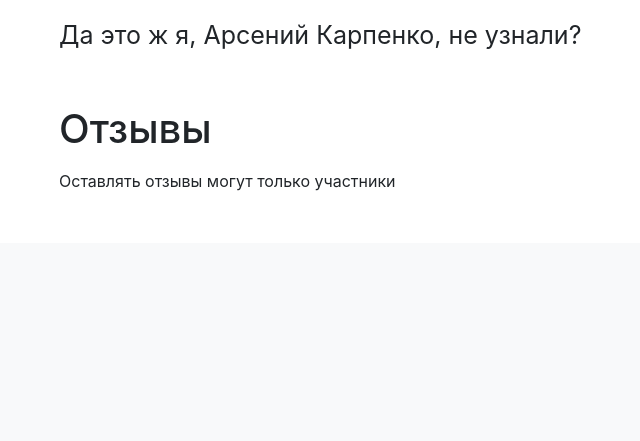
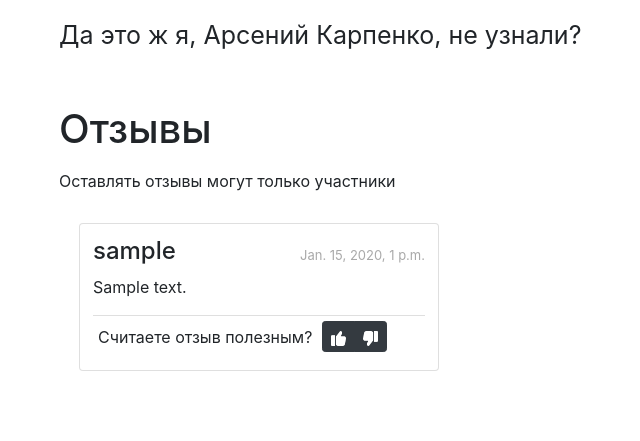
Before and after one commit to ProtaX/grechi_net, a Django app: page /homepage/ in a window 1280 px wide. Shown: the part 977-1418 px from the top of the page, without its empty margins (11-651 px from the left). Before the commit the page ends 1168 px from the top, so only its background shows below. Run offline with Django 3.2, Linux system fonts and the light colour scheme; tables that the repository leaves empty hold one stand-in row (values such as "Sample post"); some libraries are stand-ins or nearby versions.

Commit message:
feedback system using POST

```diff
--- a/homepage/forms.py
+++ b/homepage/forms.py
@@ -9,3 +9,8 @@ class ParticipateForm(forms.Form):
     package_volume = forms.IntegerField(validators=[v.MaxValueValidator(5000), v.MinValueValidator(100)])
     wb_per_meal = forms.IntegerField(validators=[v.MaxValueValidator(500), v.MinValueValidator(100)])
     hungry_people = forms.IntegerField(validators=[v.MaxValueValidator(10), v.MinValueValidator(1)])
+
+class CommentForm(forms.Form):
+    email = forms.EmailField(help_text="Email", required=True)
+    nickname = forms.CharField(max_length=128)
+    text = forms.CharField(max_length=256)
--- a/homepage/static/css/styles.css
+++ b/homepage/static/css/styles.css
@@ -96,3 +96,68 @@ input[type=range]::-moz-range-thumb {
 #homepage-load-wb-prices-sipnner {
     margin-left: 5px;
 }
+
+#comment-warning {
+    padding-bottom: 10px;
+}
+
+#homepage-feedback-block {
+    padding-top: 10px;
+}
+
+.comment-date {
+    color: darkgrey;
+    font-size: small;
+}
+
+.card-title {
+    margin-bottom: 0px;
+}
+
+.comment-header {
+    margin-bottom: 10px;
+}
+
+.rate-btn {
+    height: 15px;
+    width: 15px;
+}
+
+.card-footer {
+    background-color: white;
+    padding-right: 0px;
+    padding-left: 0px;
+    padding-top: 5px;
+    padding-bottom: 5px;
+}
+
+.comment-card-body {
+    padding: 13px;
+}
+
+.comment-card {
+    width: 340px;
+}
+
+.comment-text {
+    margin-top: 15px;
+    margin-bottom: 15px;
+}
+
+.is-comment-good {
+    padding-left: 5px;
+    padding-right: 5px;
+}
+
+.rating-btns {
+    padding-left: 5px;
+    padding-right: 5px;
+}
+
+#send-comment-btn {
+    margin-top: 10px !important;
+}
+
+#comment-form-container {
+    width: 250px;
+}
--- /dev/null
+++ b/homepage/static/js/comments.js
@@ -0,0 +1,106 @@
+var comments_section = document.getElementById("homepage-feedback-block");
+var comments_spinner = document.getElementById("homepage-load-comments-sipnner");
+var send_comment_btn = document.getElementById("send-comment-btn");
+var comment_nickname = document.getElementById("nickname");
+var comment_text = document.getElementById("comment");
+var comment_form = document.getElementById("comment-form");
+
+var httpRequestComments;
+var isCommentsLoading = false;
+var ajaxURLComments = 'load_comments';
+var lastUpdateDate = '0';
+
+$(document).ready(function(){
+  getCommentsAsync(httpRequestComments, ajaxURLComments);
+});
+
+if (comment_nickname) {
+  comment_nickname.onkeyup = function() {
+    const forbidden = new RegExp('[!@#$%^&*()]');
+    var res = comment_nickname.value.match(forbidden);
+    if (res) {
+      send_comment_btn.className = 'btn btn-danger';
+      send_comment_btn.innerText = 'Некорректное имя';
+      send_comment_btn.disabled =  true;
+    }
+    else {
+      send_comment_btn.className = 'btn btn-dark my-2 my-sm-0';
+      send_comment_btn.innerText = 'Отправить';
+      send_comment_btn.disabled =  false;
+    }
+  }
+}
+
+if (send_comment_btn) {
+  send_comment_btn.onclick = function() {
+    if (send_comment_btn.disabled == true) {
+      return;
+    }
+    if (comment_nickname.value.length == 0 || comment_text.value.length == 0) {
+      return;
+    }
+    // TODO: ajax here instead
+    comment_form.submit();
+  }
+}
+
+async function getCommentsAsync(xhttpr, url) {
+  if (window.XMLHttpRequest) {
+      xhttpr = new XMLHttpRequest();
+  if (xhttpr.overrideMimeType) {
+      xhttpr.overrideMimeType('text/xml');
+      }
+  } else if (window.ActiveXObject) { // IE
+      try {
+          xhttpr = new ActiveXObject("Msxml2.XMLHTTP");
+      } catch (e) {
+          try {
+              xhttpr = new ActiveXObject("Microsoft.XMLHTTP");
+          } catch (e) {
+              alert('Ваш браузер не поддерживает AJAX');
+              return false;
+          }
+      }
+  }
+  if (!xhttpr) {
+      alert('Ваш браузер не поддерживает AJAX');
+      return false;
+  }
+
+  while(true) {
+    loadComments(xhttpr, url);
+    await new Promise(r => setTimeout(r, 105000));
+  }
+}
+
+function loadComments(xhttpr, url) {
+  if (isCommentsLoading == true) {
+    return;
+  }
+  isCommentsLoading = true;
+  var url_params = new URLSearchParams();
+  url_params.append('lastUpdate', lastUpdateDate)
+  console.log(url_params);
+  xhttpr.open('GET', url + '?' + url_params, true);
+  console.log(url_params);
+  xhttpr.send(null);
+  xhttpr.onreadystatechange = function() { onCommentsLoad(xhttpr); };
+}
+
+function onCommentsLoad(xhttpr) {
+  if (xhttpr.readyState == 4 ) {
+    if (xhttpr.status == 200) {
+      var responce = xhttpr.responseText;
+      comments_section.innerHTML = responce;
+      comments_spinner.hidden = true;
+      lastUpdateDate = new Date();
+      $('[data-toggle="popover"]').popover();
+    } else {
+      comments_section.innerText = "Ошибка при загрузке отзывов";
+    }
+  } else {
+      return;
+  }
+
+  isCommentsLoading = false;
+}
--- a/homepage/templates/base_generic.html
+++ b/homepage/templates/base_generic.html
@@ -58,7 +58,7 @@
       {% if is_user_auth == False %}
       <form class="form-inline my-2 my-lg-0" action="{% url 'add_participant' %}" method="post" id="participant-form">
         {% csrf_token %}
-        <input class="form-control mr-sm-2" type="email" placeholder="Email" aria-label="Следить" id="id_email" name="email" required />
+        <input class="form-control mr-sm-2" type="email" placeholder="Email" aria-label="Участвовать" id="id_email" name="email" required />
         <input type="hidden" id="packages_count_h" name="packages_count" value="" />
         <input type="hidden" id="meals_per_day_h" name="meals_per_day" value="" />
         <input type="hidden" id="wb_per_meal_h" name="wb_per_meal" value="" />
@@ -74,5 +74,6 @@
   {% block content %}{% endblock %}
   <script src="{% static 'js/sliders.js' %}"></script>
   <script src="{% static 'js/load-prices.js' %}"></script>
+  <script src="{% static 'js/comments.js' %}"></script>
 </body>
 </html>
--- /dev/null
+++ b/homepage/templates/comment-card.html
@@ -0,0 +1,19 @@
+{% for comment in comments %}
+    <div class="comment-card col-sm-4">
+        <div class="card card-body comment-card-body">
+            <div class="d-flex justify-content-between align-items-end comment-header">
+                <h4 class="card-title">{{ comment.0 }}</h4>
+                <span class="comment-date">{{ comment.2 }}</span>
+            </div>
+            <p class="card-text">{{ comment.1 }}</p>
+            <div class="d-flex flex-row card-footer align-items-center">
+                <span class="is-comment-good ">Считаете отзыв полезным?</span>
+                <div class="btn-group btn-group-sm rating-btns">
+                    {% load static %}
+                    <button type="button" class="btn btn-dark" data-toggle="popover" data-content="{{ comment.3 }}" data-placement="bottom" data-trigger="hover"><img src="{% static 'img/like-white.png' %}" class="rate-btn"/></button>
+                    <button type="button" class="btn btn-dark" data-toggle="popover" data-content="{{ comment.4 }}" data-placement="bottom" data-trigger="hover"><img src="{% static 'img/dislike-white.png' %}" class="rate-btn"/></button>
+                </div>
+            </div>
+        </div>
+    </div>
+{% endfor %}
--- a/homepage/templates/index.html
+++ b/homepage/templates/index.html
@@ -92,7 +92,21 @@
     <p style="font-weight: lighter;">
         <div id="homepage-feedback">
             {% if is_user_auth == False %}
-            Оставлять отзывы могут только участники
+            <span id="comment-warning">Оставлять отзывы могут только участники</span>
+            {% endif %}
+            <div class="row" id="homepage-feedback-block">
+                <div class="spinner-border spinner-border-sm" id="homepage-load-comments-sipnner" hidden="false"></div>
+            </div>
+            {% if is_user_auth == True %}
+            <div class="card comment-card-body" id="comment-form-container">
+                <form action="{% url 'add_comment' %}" method="post" id="comment-form">
+                    {% csrf_token %}
+                    <h4>Оставить отзыв:</h4>
+                    <input type="text" placeholder="Ваше имя" class="form-control comment-text" id="nickname" name="nickname" required>
+                    <textarea class="form-control comment-text" placeholder="Отзыв" rows="5" id="comment" name="comment" required></textarea>
+                    <button class="btn btn-dark my-2 my-sm-0" type="button" id="send-comment-btn">Отправить</button>
+                </form>
+            </div>
             {% endif %}
         </div>
     </p>
--- a/homepage/urls.py
+++ b/homepage/urls.py
@@ -9,4 +9,6 @@ urlpatterns = [
     path('validate_invite/<str:invite_id>', views.validate_invite, name='validate_invite'),
     path('logout', views.logout, name='logout'),
     path('load_prices', views.load_prices, name='load_prices'),
+    path('load_comments', views.load_comments, name='load_comments'),
+    path('add_comment', views.add_comment, name='add_comment'),
 ]
--- a/homepage/views.py
+++ b/homepage/views.py
@@ -1,16 +1,20 @@
 from django.core.exceptions import ObjectDoesNotExist
 from django.shortcuts import render
 from django.shortcuts import redirect
+from django.contrib.auth.hashers import SHA1PasswordHasher
+from django.utils.dateparse import parse_datetime
 from .models import VisitorData
 from .models import InviteEntry
+from .models import Comment
+from .models import RatingEntry
 from .forms import ParticipateForm
-from django.contrib.auth.hashers import SHA1PasswordHasher
+from .forms import CommentForm
+from bs4 import BeautifulSoup
 import pytz
+import json
+import requests as r
+import random as rnd
 import datetime as dt
-from django.utils.dateparse import parse_datetime
-from bs4 import BeautifulSoup
-import requests as r
-
 
 def index(request):
     context = {}
@@ -67,7 +71,8 @@ def add_participant(request):
                                         package_volume=form.cleaned_data['package_volume'],
                                         hungry_people=form.cleaned_data['hungry_people'])
                 # cookie = hasher.encode(email_from_form, dt.datetime.now().__str__())
-                cookie = hasher.encode(email_from_form, '12345')
+                salt_num = int(rnd.random() * 10000000000000000)
+                cookie = hasher.encode(email_from_form, str(salt_num))
                 participant.cookie = cookie
                 participant.save()
                 request.session['cookie'] = cookie
@@ -120,8 +125,16 @@ def validate_invite(request, invite_id):
         else:
             try:
                 participant = VisitorData.objects.get(email=email)
+
+                salt_num = int(rnd.random() * 10000000000000000)
+                hasher = SHA1PasswordHasher()
+                cookie = hasher.encode(email, str(salt_num))
+
+                participant.cookie = cookie
                 request.session['cookie'] = participant.cookie
                 invite.is_validated = True
+
+                participant.save()
                 invite.save()
                 print('[validate_invite], invite invalidated')
                 # TODO: удалить эту запись из базы?
@@ -168,3 +181,55 @@ def load_prices(request):
         'prices.html',
         context={'product_list':product_list[:10]}
     )
+
+def load_comments(request):
+    last_update = request.GET['lastUpdate']
+    if (last_update is None or last_update == "0"):
+        print("Comments loading first time")
+    else:
+        print('Need to load comments after ' + last_update)
+    context = {'comments':[]}
+
+    comments = Comment.objects.all()
+    # TODO: лайк/дизлайк коммента текущим пользователем
+    if len(comments) != 0:
+        for comment in comments:
+            comment_info = [comment.nickname,
+                            comment.text,
+                            comment.date,
+                            comment.likes,
+                            comment.dislikes]
+            context['comments'].append(comment_info)
+        new_last_comment = comments[0].date
+        context['lastComment'] = new_last_comment
+    else:
+        context['lastComment'] = '0'
+
+    return render(
+        request,
+        'comment-card.html',
+        context=context
+    )
+
+def add_comment(request):
+    if request.method == 'POST':
+        try:
+            email = VisitorData.objects.get(cookie=request.session['cookie']).email
+            nickname = request.POST['nickname']
+            text = request.POST['comment']
+            hasher = SHA1PasswordHasher()
+            salt_num = int(rnd.random() * 10000000000000000)
+            comment_id = hasher.encode(nickname, str(salt_num))
+            comment = Comment(comment_id=comment_id,
+                                email=email,
+                                nickname=nickname,
+                                text=text)
+            comment.save()
+        except:
+            return redirect('index')
+    else:
+        return redirect('index')
+    return redirect('index')
+
+def update_comment(request):
+    pass
```
Also changed, not shown: homepage/models.py (+39 -0 lines), homepage/static/js/load-prices.js (+14 -14 lines), homepage/migrations/0011_comment_ratingentry.py (added), homepage/static/img/dislike-white.png (added), homepage/static/img/dislike.png (added), homepage/static/img/like-white.png (added), homepage/static/img/like.png (added).
